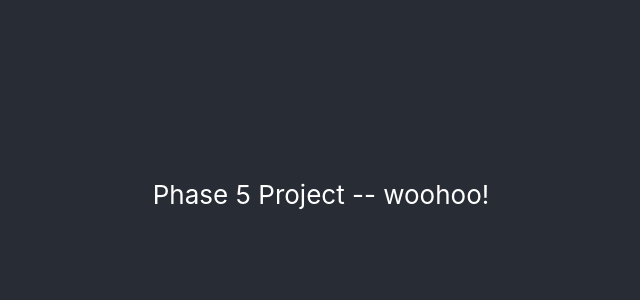
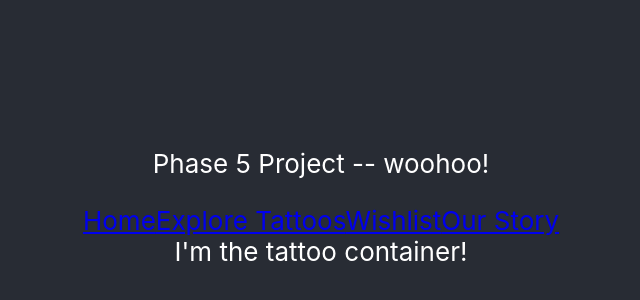
Before and after one commit to patchwork109/phase-5-project-INKY, a React (Create React App) app in the folder client/: page /tattoos in a window 1280 px wide. Shown: the part 206-506 px from the top of the page, without its empty margins (319-959 px from the left). Built offline with nearby package versions, Linux system fonts and the light colour scheme.

Commit message:
Navbar and routing setup

```diff
--- a/client/package.json
+++ b/client/package.json
@@ -8,7 +8,7 @@
     "@testing-library/user-event": "^13.5.0",
     "react": "^18.2.0",
     "react-dom": "^18.2.0",
-    "react-router-dom": "^5.2.0",
+    "react-router-dom": "^5.3.4",
     "react-scripts": "5.0.1",
     "web-vitals": "^2.1.4"
   },
--- a/client/src/components/App.js
+++ b/client/src/components/App.js
@@ -1,4 +1,11 @@
+import React from "react";
+import { BrowserRouter as Router, Switch, Route } from "react-router-dom";
 import './App.css'
+import HomePage from "./HomePage";
+import NavBar from "./NavBar";
+import TattooContainer from "./TattooContainer";
+import Wishlist from "./Wishlist";
+import OurStory from "./OurStory";
 
 function App() {
 	return (
@@ -7,6 +14,23 @@ function App() {
 				<p>
 					Phase 5 Project -- woohoo!
 				</p>
+				<Router>
+				<NavBar/>
+					<Switch>
+						<Route exact path="/">
+							<HomePage/>
+						</Route>
+						<Route exact path="/tattoos">
+							<TattooContainer/>
+						</Route>
+						<Route exact path="/wishlist">
+							<Wishlist/>
+						</Route>
+						<Route exact path="/ourstory">
+							<OurStory/>
+						</Route>
+					</Switch>
+				</Router>
 			</header>
 		</div>
 	);
--- /dev/null
+++ b/client/src/components/HomePage.js
@@ -0,0 +1,13 @@
+import React from "react";
+
+function HomePage () {
+
+
+    return (
+        <div>
+            I'm the home page!
+        </div>
+    )
+}
+
+export default HomePage;
--- /dev/null
+++ b/client/src/components/NavBar.js
@@ -0,0 +1,17 @@
+import React from "react";
+import { NavLink } from "react-router-dom";
+
+function NavBar () {
+
+
+    return (
+        <div>
+            <NavLink exact to="/">Home</NavLink>
+            <NavLink exact to="/tattoos">Explore Tattoos</NavLink>
+            <NavLink exact to="/wishlist">Wishlist</NavLink>
+            <NavLink exact to="/ourstory">Our Story</NavLink>
+        </div>
+    )
+}
+
+export default NavBar;
--- /dev/null
+++ b/client/src/components/OurStory.js
@@ -0,0 +1,13 @@
+import React from "react";
+
+function OurStory () {
+
+
+    return (
+        <div>
+            I'm the about us page!
+        </div>
+    )
+}
+
+export default OurStory;
--- /dev/null
+++ b/client/src/components/TattooCard.js
@@ -0,0 +1,13 @@
+import React from "react";
+
+function TattooCard () {
+
+
+    return (
+        <div>
+            I'm the tattoo card!
+        </div>
+    )
+}
+
+export default TattooCard;
--- /dev/null
+++ b/client/src/components/TattooContainer.js
@@ -0,0 +1,14 @@
+import React from "react";
+import TattooCard from "./TattooCard";
+
+function TattooContainer () {
+
+
+    return (
+        <div>
+            I'm the tattoo container!
+        </div>
+    )
+}
+
+export default TattooContainer;
--- /dev/null
+++ b/client/src/components/Wishlist.js
@@ -0,0 +1,13 @@
+import React from "react";
+
+function Wishlist () {
+
+
+    return (
+        <div>
+            I'm the wishlist!
+        </div>
+    )
+}
+
+export default Wishlist;
```
Also changed, not shown: 1 other file (tests, documents, lock files or other folders). Lines whose indentation alone changed are shown as unchanged.
